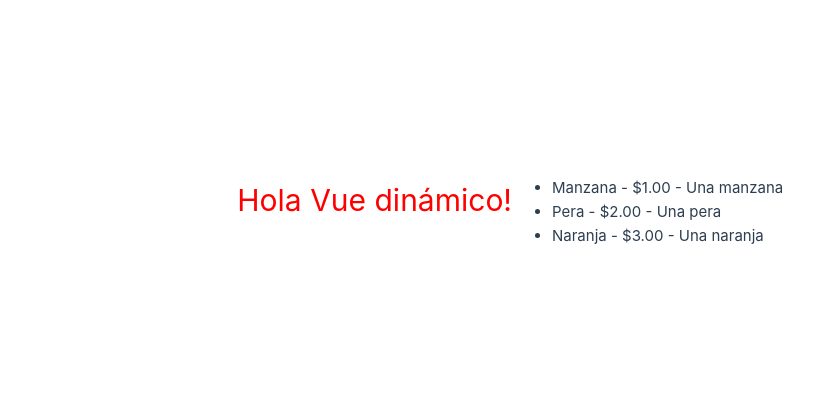
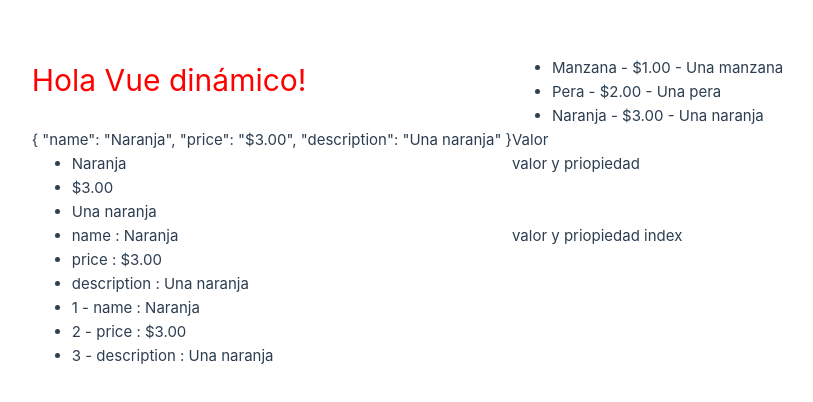
Before and after one commit to Peikor-Paco/curso-vue.js, a Vue app in the folder mi-primer-vue/: page / in a window 1280 px wide. Shown: the part 188-590 px from the top of the page, without its empty margins (128-941 px from the left). Built offline with nearby package versions, Linux system fonts and the light colour scheme.

Commit message:
24. Recorriendo objetos con v-for

```diff
--- a/mi-primer-vue/src/App.vue
+++ b/mi-primer-vue/src/App.vue
@@ -5,6 +5,9 @@
 //interpolación de texto
 const name = 'Vue dinámico';
 
+
+
+// array
 const arrayFrutas = [
         {
             name: "Manzana",
@@ -23,14 +26,20 @@
         },
     ];
 
+// objeto
+const objetoFruta = {
+        name: "Naranja",
+        price: "$3.00",
+        description: "Una naranja",
+    };
+
 </script>
 
 <!-- template puede renderizar todo el componente html -->
 <template>
   <!-- llamamos el contenido de la constante {{name}} -->
   <h1>Hola {{name}}!</h1>
-
-  <!-- v-for -->
+  <!-- v-for Array -->
   <ul>
     <li v-for="(fruta) in arrayFrutas" :key="fruta.name">
       {{ fruta.name }} -
@@ -39,7 +48,27 @@
     </li>
   </ul>
 
+  <span>{{objetoFruta}}</span>
 
+  <!-- v-for Objetos -->
+  <p>Valor</p>
+  <ul>
+      <li v-for="(value) in objetoFruta" :key="value">
+          {{ value }}
+      </li>
+  </ul>
+  <p>valor y priopiedad</p>
+  <ul>
+      <li v-for="(value, propiedad) in objetoFruta" :key="value">
+          {{ propiedad }} : {{ value }}
+      </li>
+  </ul>
+  <p>valor y priopiedad index</p>
+  <ul>
+      <li v-for="(value, propiedad, index) in objetoFruta" key="index">
+        {{ index + 1 }} - {{ propiedad }} : {{ value }}
+      </li>
+  </ul>
 </template>
 
 <style>
```
